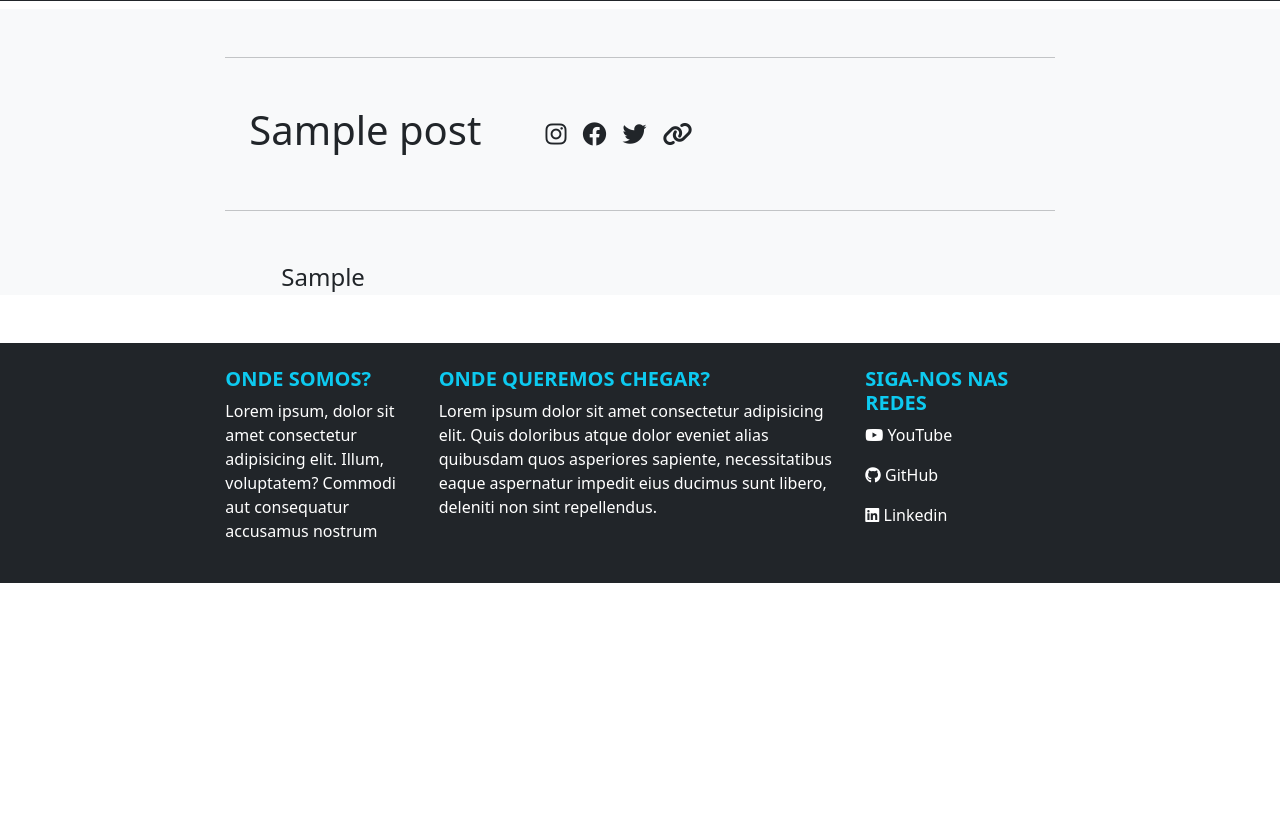
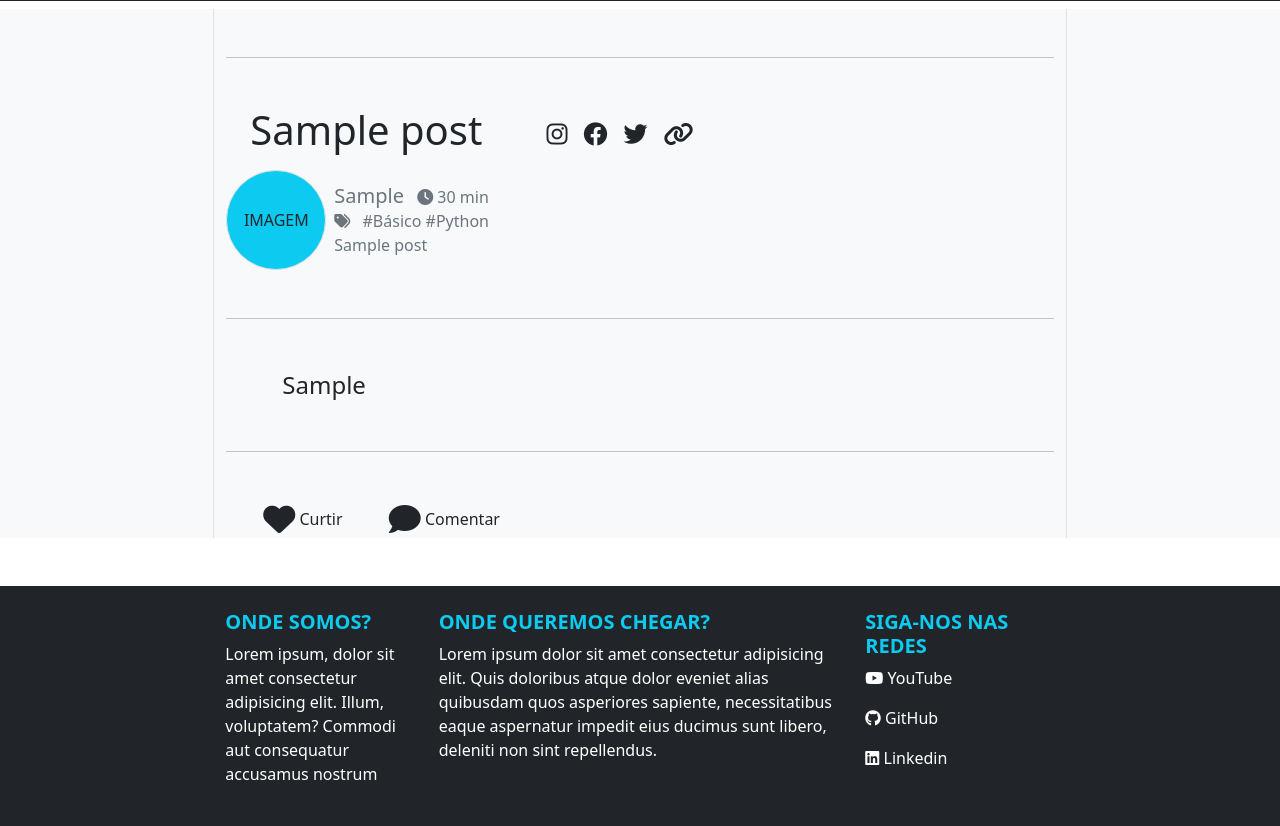
Before and after one commit to jefferson-duarte/Porjeto_Django_Clayton, a Django app: page /posts/1/post_detail in a window 1280 px wide. Shown: the part 71-897 px from the top of the page. Before the commit the page ends 654 px from the top, so only its background shows below. Run offline with Django 4.2, Linux system fonts and the light colour scheme; tables that the repository leaves empty hold one stand-in row (values such as "Sample post"); some libraries are stand-ins or nearby versions.

Commit message:
Adicionado links no post_details

```diff
--- a/blog/static/blog/css/blog.css
+++ b/blog/static/blog/css/blog.css
@@ -1,3 +1,8 @@
 .img-350 {
     height: 350px;
 }
+
+.avatar {
+    width: 100px;
+    height: 100px;
+}
--- a/blog/templates/blog/post_details.html
+++ b/blog/templates/blog/post_details.html
@@ -33,11 +33,11 @@
     <main class="bg-light">
         <div class="container-fluid">
             <div class="row justify-content-center">
-                <div class="col-xl-8">
+                <div class="col-xl-8 border-start border-end">
                     <hr class="my-5">
 
-                    <div class="container-fluid my-4">
-                        <div class="flex-row d-flex my-3">
+                    <div class="container-fluid">
+                        <div class="flex-row d-flex my-2">
                             <h1>{{ post.titulo }}</h1>
 
                             <span class="d-flex justify-content-center align-items-center ms-5">
@@ -49,19 +49,19 @@
                                 </a>
 
                                 <a href="#" class="text-decoration-none text-dark">
-                                    <span class="ms-3" data-bs-toggle="toolipe" data-bs-placement="top" title="Compartilhar no Instagram">
+                                    <span class="ms-3" data-bs-toggle="toolipe" data-bs-placement="top" title="Compartilhar no Facebook">
                                         <i class="fa-brands fa-facebook fa-xl"></i>
                                     </span>
                                 </a>
 
                                 <a href="#" class="text-decoration-none text-dark">
-                                    <span class="ms-3" data-bs-toggle="toolipe" data-bs-placement="top" title="Compartilhar no Instagram">
+                                    <span class="ms-3" data-bs-toggle="toolipe" data-bs-placement="top" title="Compartilhar no Twitter">
                                         <i class="fa-brands fa-twitter fa-xl"></i>
                                     </span>
                                 </a>
 
                                 <a href="#" class="text-decoration-none text-dark">
-                                    <span class="ms-3" data-bs-toggle="toolipe" data-bs-placement="top" title="Compartilhar no Instagram">
+                                    <span class="ms-3" data-bs-toggle="toolipe" data-bs-placement="top" title="Compartilhar link">
                                         <i class="fa-solid fa-link fa-xl"></i>
                                     </span>
                                 </a>
@@ -70,17 +70,81 @@
                         </div>
                     </div>
 
+                    <div class="row">
+                        <div class="col-12">
+                            <div class="d-flex flex-row align-items-center">
+                                <div class="rounded-circle border d-flex justify-content-center align-items-center bg-info avatar">
+                                    IMAGEM
+                                </div>
+
+                                <p class="mb-0">
+                                    <span class="text-muted justify-content-center">
+                                        <span class="mx-2 h5">
+                                            {{ post.autor }}
+                                        </span>
+
+                                        <span>
+                                            <i class="fa-solid fa-clock"></i>
+                                            <span>
+                                                30 min
+                                            </span>
+                                        </span>
+
+                                        <br>
+
+                                        <span class="mx-2"><i class="fa-solid fa-tags"></i></span>
+
+                                        <span>
+                                            <a href="#" class="text-decoration-none text-muted">#Básico</a>
+                                        </span>
+
+                                        <span>
+                                            <a href="#" class="text-decoration-none text-muted">#Python</a>
+                                        </span>
+
+                                        <br>
+
+                                        <span class="mx-2">
+                                            {{ post.subtitulo }}
+                                        </span>
+                                    </span>
+                                </p>
+                            </div>
+                        </div>
+                    </div>
+
                     <hr class="my-5">
 
-                    <article class="fs-4 px-5 mx-2">
+                    <article class="fs-4 px-lg-5 mx-lg-2">
                         {{ post.conteudo|safe }}
                     </article>
+
+                    <hr class="my-5">
+
+                    <div class="container-fluid">
+                        <div class="row">
+                            <div class="col-12">
+                                <div class="d-flex-justify-content-start">
+                                    <div class="span me-3 btn">
+                                        <i class="fa-solid fa-heart fa-2xl"></i> Curtir
+                                    </div>
+
+                                    <div class="span me-3 btn">
+                                        <i class="fa-solid fa-comment fa-2xl"></i> Comentar
+                                    </div>
+                                </div>
+                            </div>
+                        </div>
+                    </div>
+
                 </div>
             </div>
         </div>
     </main>
 
     {% include 'fragments/footer.html' %}
+    <script src="https://cdn.jsdelivr.net/npm/@popperjs/core@2.11.5/dist/umd/popper.min.js"></script>
+    <script src="https://cdn.jsdelivr.net/npm/bootstrap@5.2.0/dist/js/bootstrap.min.js"></script>
 
 </body>
 </html>
```
